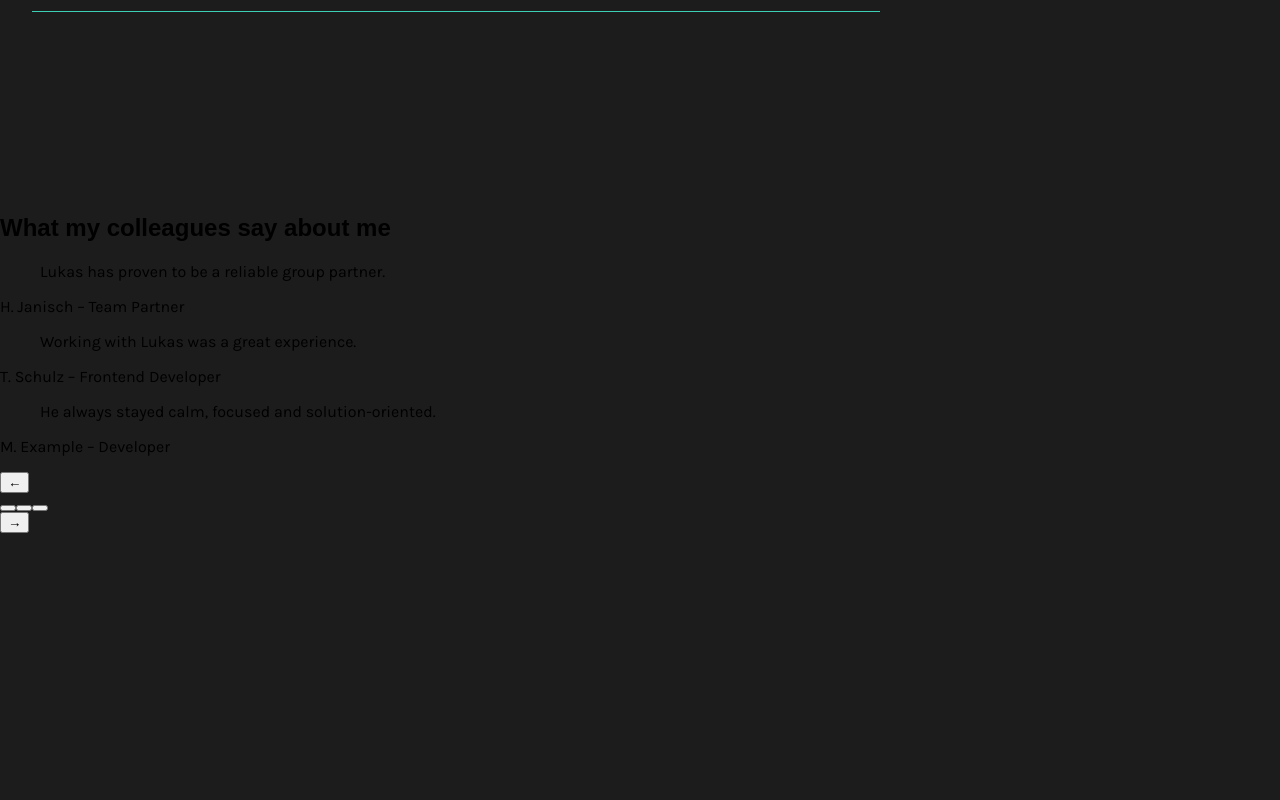
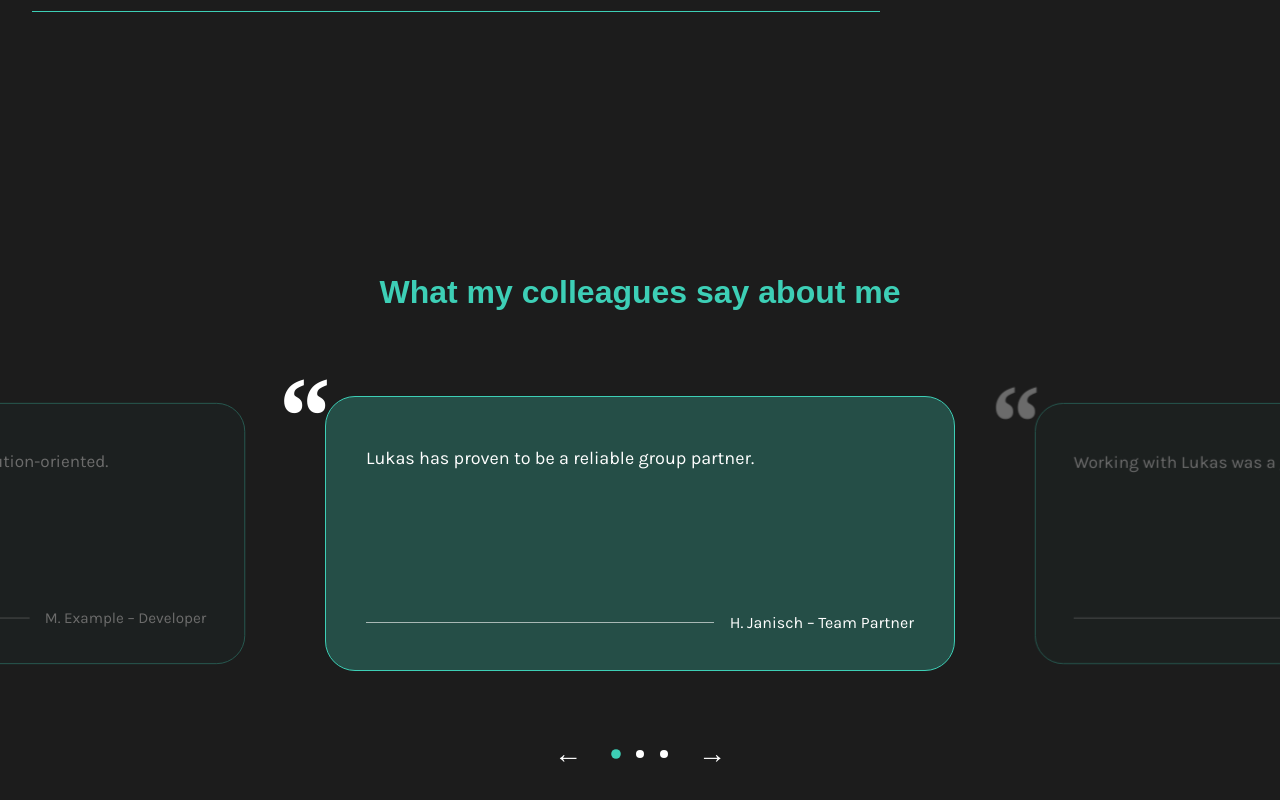
Before and after one commit to TobiasIllnerDev/Portfolio, an Angular app: page / in a window 1280 px wide. Shown: the part 2970-3770 px from the top of the page. Before the commit the page ends 3503 px from the top, so only its background shows below. Built offline with nearby package versions, Linux system fonts and the light colour scheme; a web font is replaced by a local one.

Commit message:
style: styling comments section

```diff
--- a/src/app/pages/main-section/comments/comments.html
+++ b/src/app/pages/main-section/comments/comments.html
@@ -5,9 +5,18 @@
     @if (comments.length > 0) {
       <div class="comments-slider" role="region" aria-label="Comments from colleagues">
         <div class="comments-slider__viewport">
-          <div class="comments-slider__track" [style.--active-index]="activeIndex">
-            @for (comment of comments; track comment.id; let index = $index) {
-              <article class="comment-card" [class.comment-card--active]="index === activeIndex">
+          <div
+            class="comments-slider__track"
+            [class.comments-slider__track--without-transition]="!isTransitionEnabled"
+            [style.--track-index]="trackIndex"
+            (transitionend)="handleTransitionEnd($event)"
+          >
+            @for (comment of sliderComments; track $index; let index = $index) {
+              <article
+                class="comment-card"
+                [class.comment-card--active]="index === trackIndex"
+                [attr.aria-hidden]="index === trackIndex ? null : 'true'"
+              >
                 <blockquote>
                   <p>{{ comment.text }}</p>
                 </blockquote>
--- a/src/app/pages/main-section/comments/comments.scss
+++ b/src/app/pages/main-section/comments/comments.scss
@@ -0,0 +1,259 @@
+@use "../../../../styles/variables" as *;
+$transition-duration: 300ms;
+
+.comments-section {
+  display: flex;
+  align-items: center;
+  justify-content: center;
+
+  min-height: 650px;
+  padding: 80px 0;
+  overflow: hidden;
+
+  background-color: $b-color;
+
+  .comments-container {
+    display: flex;
+    flex-direction: column;
+    align-items: center;
+    gap: 50px;
+
+    width: 100%;
+
+    h2 {
+      margin: 0;
+      padding: 0 24px;
+
+      color: $button-green;
+      font-size: 32px;
+      text-align: center;
+    }
+  }
+
+  .comments-slider {
+    --card-width: min(630px, calc(100vw - 48px));
+    --card-gap: 64px;
+
+    width: 100%;
+
+    &__viewport {
+      width: 100%;
+      padding: 35px 0;
+      overflow: hidden;
+    }
+
+    &__track {
+      display: flex;
+      align-items: stretch;
+      gap: var(--card-gap);
+
+      width: max-content;
+      margin-left: 50%;
+
+      transform: translateX(
+        calc(
+          -1 * var(--track-index) *
+            (var(--card-width) + var(--card-gap)) -
+            var(--card-width) / 2
+        )
+      );
+
+      transition: transform $transition-duration ease-in-out;
+
+      &--without-transition {
+        transition: none;
+      }
+    }
+
+    &__navigation {
+      display: flex;
+      align-items: center;
+      justify-content: center;
+      gap: 24px;
+
+      margin-top: 28px;
+
+      > button {
+        display: flex;
+        align-items: center;
+        justify-content: center;
+
+        width: 40px;
+        height: 40px;
+        padding: 0;
+
+        color: white;
+        background-color: transparent;
+        border: none;
+
+        font-size: 28px;
+        cursor: pointer;
+
+        transition:
+          color 200ms ease-in-out,
+          transform 200ms ease-in-out;
+
+        &:hover {
+          color: $button-green;
+          transform: scale(1.15);
+        }
+
+        &:focus-visible {
+          outline: 2px solid $button-green;
+          outline-offset: 3px;
+        }
+      }
+    }
+
+    &__dots {
+      display: flex;
+      align-items: center;
+      gap: 16px;
+    }
+
+    &__dot {
+      width: 8px;
+      height: 8px;
+      padding: 0;
+
+      background-color: white;
+      border: none;
+      border-radius: 50%;
+
+      cursor: pointer;
+
+      transition:
+        background-color 200ms ease-in-out,
+        transform 200ms ease-in-out;
+
+      &:hover {
+        transform: scale(1.2);
+      }
+
+      &--active {
+        background-color: $button-green;
+        transform: scale(1.2);
+      }
+    }
+  }
+
+  .comment-card {
+    position: relative;
+
+    display: flex;
+    flex: 0 0 var(--card-width);
+    flex-direction: column;
+    justify-content: space-between;
+
+    box-sizing: border-box;
+    min-height: 275px;
+    padding: 48px 40px 38px;
+
+    color: white;
+    background-color: rgba($button-green, 0.08);
+    border: 1px solid $button-green;
+    border-radius: 30px;
+
+    opacity: 0.35;
+    transform: scale(0.95);
+
+    transition:
+      opacity $transition-duration ease-in-out,
+      transform $transition-duration ease-in-out,
+      background-color $transition-duration ease-in-out;
+
+    &::before {
+      content: "“";
+
+      position: absolute;
+      top: -37px;
+      left: -48px;
+
+      color: white;
+      font-family: Georgia, serif;
+      font-size: 110px;
+      font-weight: 700;
+      line-height: 1;
+    }
+
+    &--active {
+      opacity: 1;
+      transform: scale(1);
+      background-color: rgba($button-green, 0.28);
+    }
+
+    blockquote {
+      margin: 0;
+
+      p {
+        margin: 0;
+        font-size: 18px;
+        line-height: 1.5;
+      }
+    }
+
+    &__author {
+      display: flex;
+      align-items: center;
+      gap: 16px;
+
+      width: 100%;
+      margin: 32px 0 0;
+
+      color: white;
+      font-size: 16px;
+      white-space: nowrap;
+
+      &::before {
+        content: "";
+
+        flex: 1;
+        height: 1px;
+
+        background-color: rgba(white, 0.6);
+      }
+    }
+  }
+
+  @media (max-width: 768px) {
+    min-height: auto;
+    padding: 64px 0;
+
+    .comments-container {
+      gap: 35px;
+
+      h2 {
+        font-size: 26px;
+      }
+    }
+
+    .comments-slider {
+      --card-width: calc(100vw - 40px);
+      --card-gap: 24px;
+    }
+
+    .comment-card {
+      min-height: 300px;
+      padding: 45px 24px 30px;
+      border-radius: 24px;
+
+      &::before {
+        top: -30px;
+        left: 12px;
+
+        font-size: 90px;
+      }
+
+      blockquote {
+        p {
+          font-size: 16px;
+        }
+      }
+
+      &__author {
+        font-size: 14px;
+        white-space: normal;
+      }
+    }
+  }
+}
--- a/src/app/pages/main-section/comments/comments.ts
+++ b/src/app/pages/main-section/comments/comments.ts
@@ -36,18 +36,70 @@ export class Comments {
   ];
 
   activeIndex = 0;
+  trackIndex = this.comments.length > 1 ? 1 : 0;
+  isAnimating = false;
+  isTransitionEnabled = true;
+
+  get sliderComments(): Comment[] {
+    if (this.comments.length <= 1) {
+      return this.comments;
+    }
+
+    const firstComment = this.comments[0];
+    const lastComment = this.comments[this.comments.length - 1];
+
+    return [lastComment, ...this.comments, firstComment];
+  }
 
   showPreviousComment(): void {
+    if (this.comments.length <= 1 || this.isAnimating) {
+      return;
+    }
+
+    this.isAnimating = true;
+    this.isTransitionEnabled = true;
+    this.trackIndex--;
     this.activeIndex =
       (this.activeIndex - 1 + this.comments.length) % this.comments.length;
   }
 
   showNextComment(): void {
-    this.activeIndex =
-      (this.activeIndex + 1) % this.comments.length;
+    if (this.comments.length <= 1 || this.isAnimating) {
+      return;
+    }
+
+    this.isAnimating = true;
+    this.isTransitionEnabled = true;
+    this.trackIndex++;
+    this.activeIndex = (this.activeIndex + 1) % this.comments.length;
   }
 
   showComment(index: number): void {
+    if (this.isAnimating || index === this.activeIndex) {
+      return;
+    }
+
+    this.isAnimating = true;
+    this.isTransitionEnabled = true;
     this.activeIndex = index;
+    this.trackIndex = index + 1;
+  }
+
+  handleTransitionEnd(event: TransitionEvent): void {
+    if (event.target !== event.currentTarget || event.propertyName !== 'transform') {
+      return;
+    }
+
+    const lastTrackIndex = this.comments.length + 1;
+
+    if (this.trackIndex === 0) {
+      this.isTransitionEnabled = false;
+      this.trackIndex = this.comments.length;
+    } else if (this.trackIndex === lastTrackIndex) {
+      this.isTransitionEnabled = false;
+      this.trackIndex = 1;
+    }
+
+    this.isAnimating = false;
   }
 }
```
